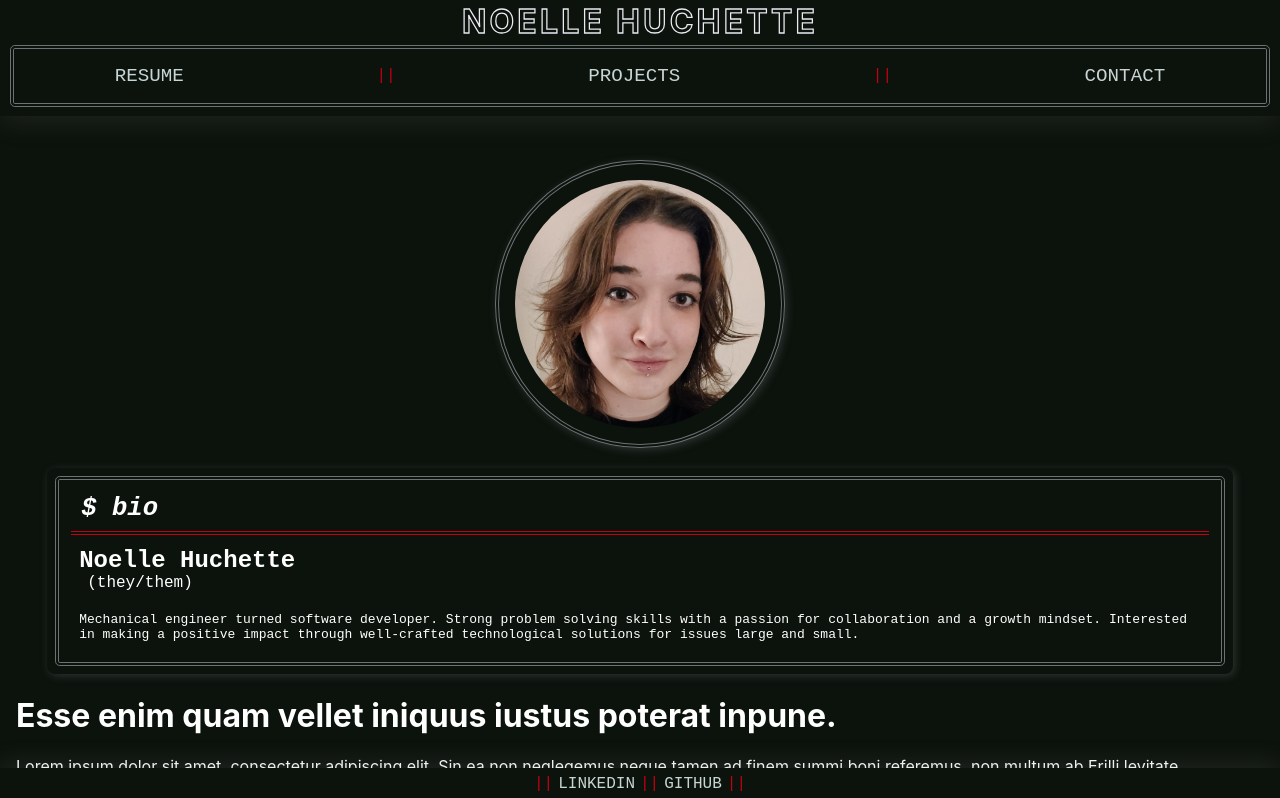
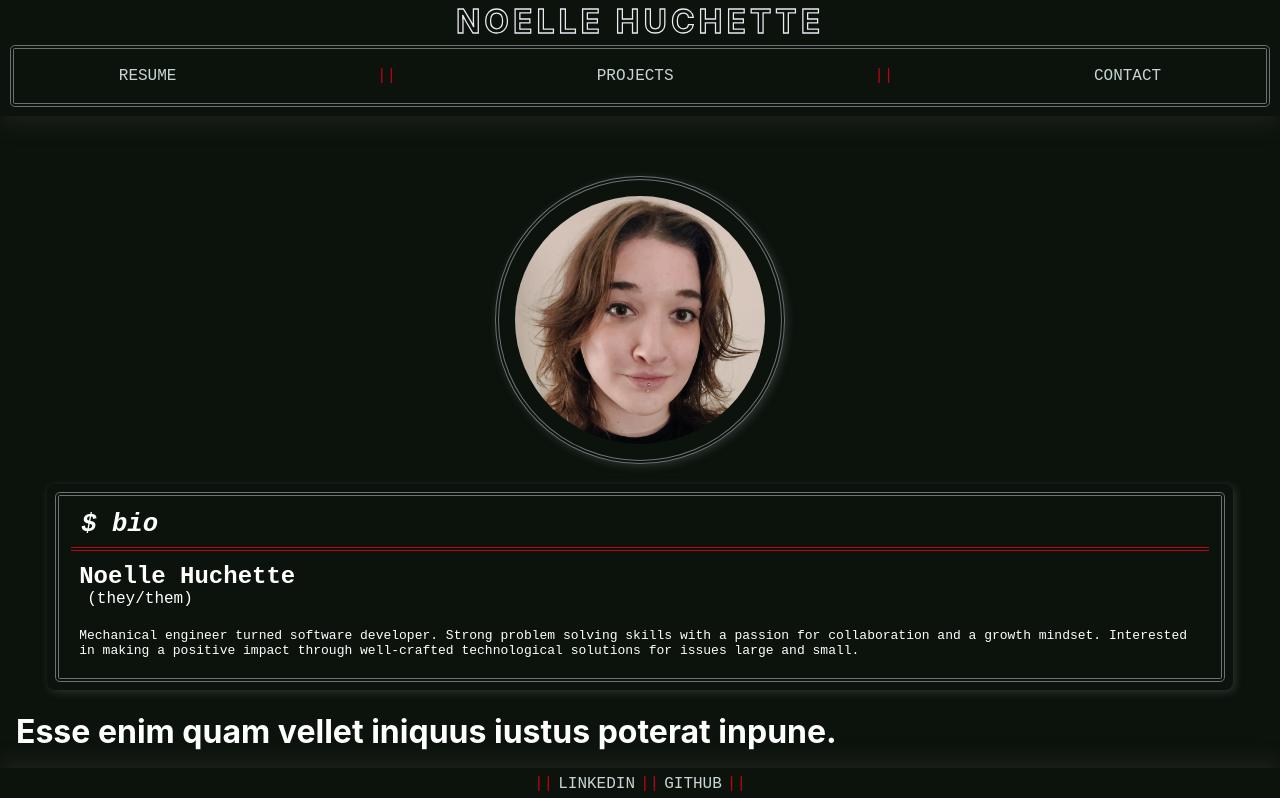
Before and after one commit to noellehuchette/portfolio, a React (Create React App) app: page / in a window 1280 px wide. Shown: the top 798 px of the page. Built offline with nearby package versions, Linux system fonts and the light colour scheme.

Commit message:
more layout fixes

```diff
--- a/src/App.css
+++ b/src/App.css
@@ -9,5 +9,5 @@ main {
 .content {
   margin: 0;
   width: 100%;
-  padding: 8rem 0 2rem;
+  padding: 9rem 0 2rem;
 }
--- a/src/client/components/Nav/style.css
+++ b/src/client/components/Nav/style.css
@@ -29,7 +29,7 @@ nav {
   font-size: 2rem;
   margin: 0.1rem 10px 0.25rem;
   -webkit-text-stroke: 0.08rem #ECEBF3;
-  letter-spacing: 0.2rem;
+  letter-spacing: 0.25rem;
   text-transform: uppercase;
   text-align: center;
 }
@@ -52,7 +52,7 @@ nav {
 }
 
 .menu-pages a {
-  font-size: 1.2rem;
+  font-size: 1rem;
   color: #C7D6D5;
   text-decoration: none;
   font-family: monospace;
```
